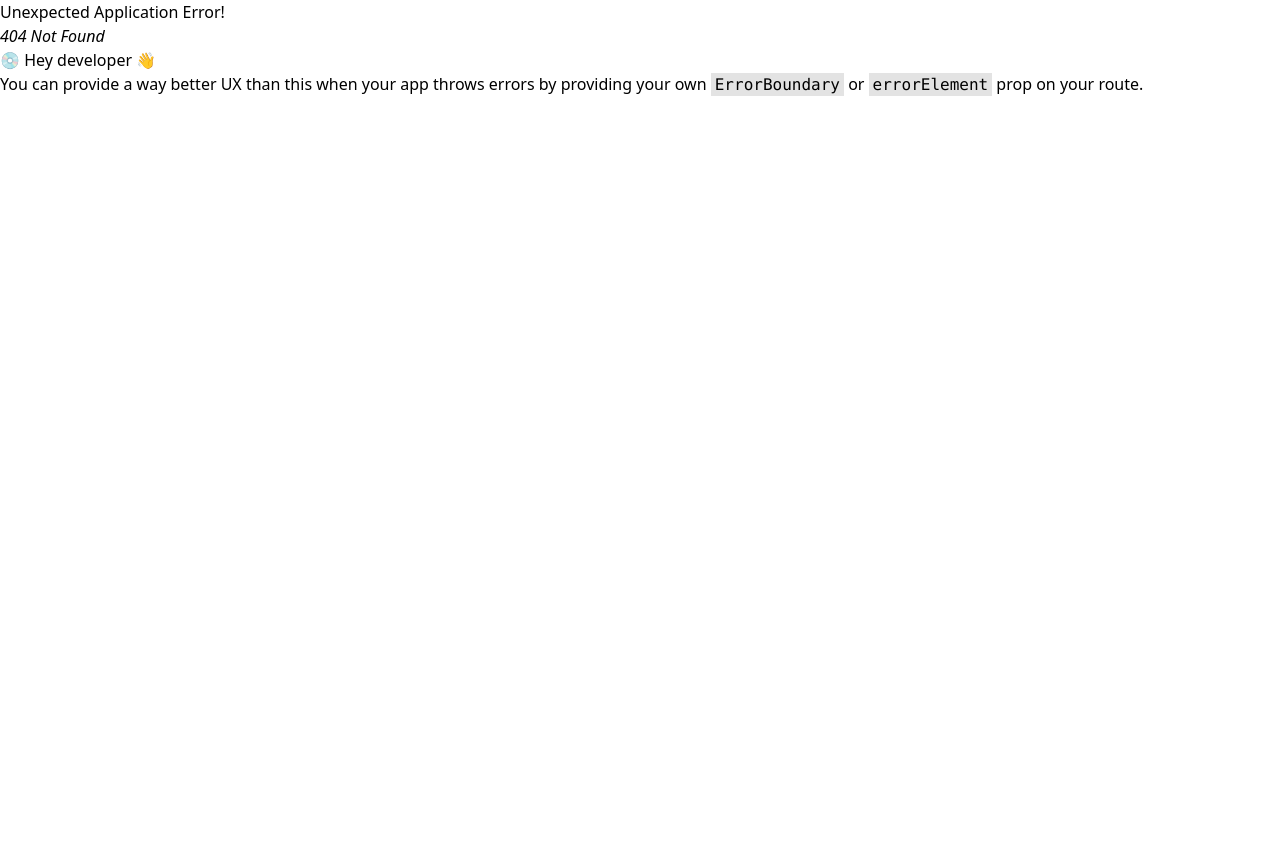
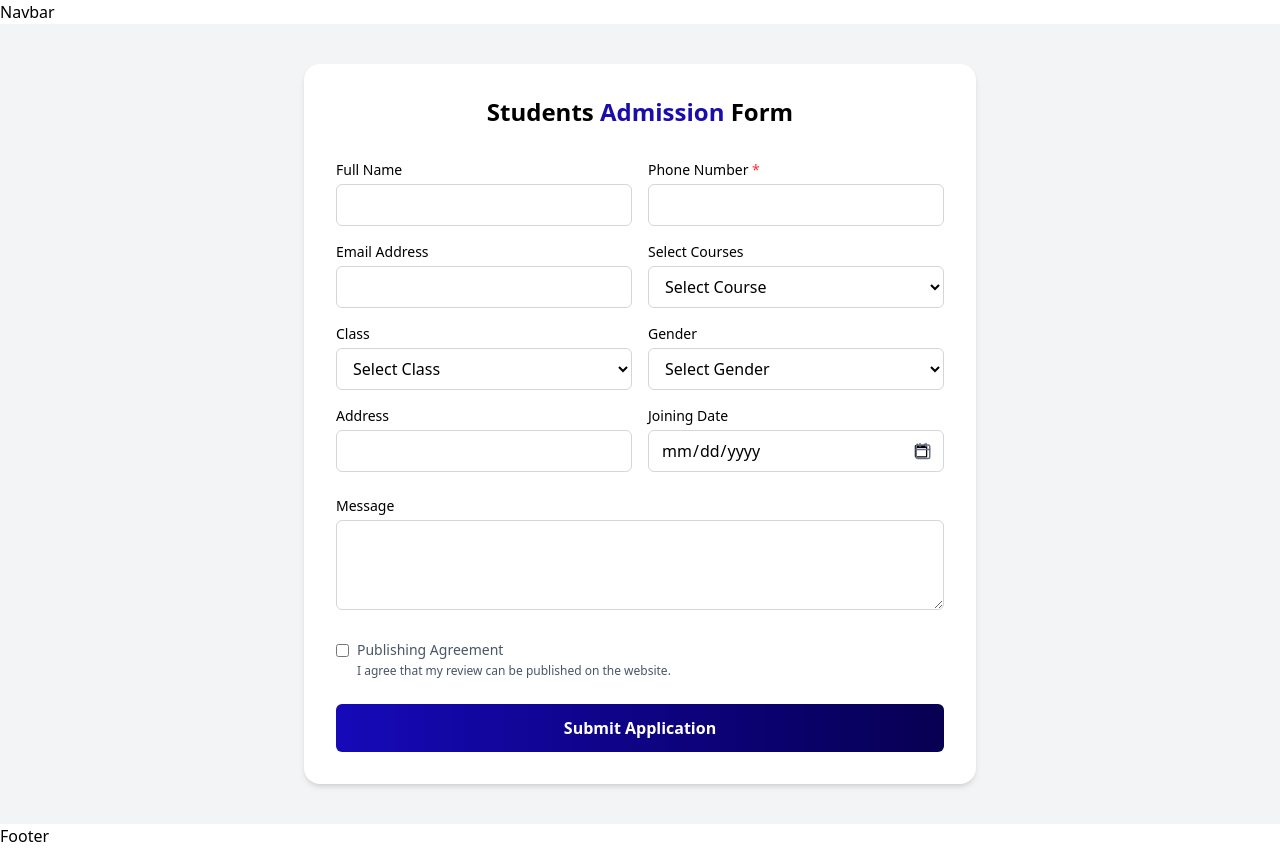
Before and after one commit to shakeeldev1/Codes-Thinker-Recurement, a React app: page /students-admission-form in a window 1280 px wide. Before the commit this address had no page. Before the commit the page ends 800 px from the top, so only its background shows below. Built offline with nearby package versions, Linux system fonts and the light colour scheme; the HTML template or start-up script is replaced by a standard one.

Commit message:
students admission form

```diff
--- a/src/App.jsx
+++ b/src/App.jsx
@@ -3,8 +3,8 @@ import './App.css'
 import Navbar from './components/common/Navbar';
 import Footer from './components/common/Footer';
 import Home from './pages/Home';
-import Jobs from './pages/ChoosePath';
 import ChoosePath from './pages/ChoosePath';
+import StudentsAdmissionForm from './pages/StudentsAdmissionForm';
 
 const MainComponent = () => {
   return (
@@ -20,7 +20,8 @@ const router = createBrowserRouter([
   {
     path: '/', element: <MainComponent />, children: [
       { path: '/', element: <Home /> },
-      {path: "/choose-path",element: <ChoosePath />}
+      {path: "/choose-path",element: <ChoosePath />},
+      {path: "/students-admission-form",element: <StudentsAdmissionForm/>},
     ]
   }
 ]);
--- a/src/pages/ChoosePath.jsx
+++ b/src/pages/ChoosePath.jsx
@@ -71,7 +71,7 @@ const ChoosePath = () => {
                     key={i}
                     className="flex items-center text-gray-700 transition-all duration-300 hover:translate-x-1"
                   >
-                    <span className="mr-2 text-lg font-bold text-transparent bg-clip-text bg-gradient-to-r from-[#1a84d2] to-[#070052]">
+                    <span className="mr-2 text-lg font-bold text-transparent bg-clip-text bg-gradient-to-r from-[#0f00aa] to-[#070052]">
                       ✔
                     </span>
                     {feature}
@@ -83,7 +83,8 @@ const ChoosePath = () => {
               <div className="text-center mt-auto">
                 <a
                   href={path.link}
-                  className="inline-block px-8 py-3 rounded-full font-semibold text-white bg-gradient-to-r from-[#544abe] to-[#070052] hover:from-[#070052] hover:to-[#1a84d2] transition-all duration-500 shadow-md hover:shadow-lg transform hover:-translate-y-1"
+
+                  className="inline-block px-8 py-3 rounded-full font-semibold text-white bg-gradient-to-r from-[#160ab9] to-[#070052]  hover:from-[#042741] hover:to-[#1a0dab] transition-all duration-500 shadow-md hover:shadow-lg transform hover:-translate-y-1"
                 >
                   {path.buttonText}
                 </a>
--- /dev/null
+++ b/src/pages/StudentsAdmissionForm.jsx
@@ -0,0 +1,192 @@
+import React, { useState } from "react";
+import { X, Calendar } from "lucide-react";
+
+const StudentAdmissionForm = () => {
+  const [formData, setFormData] = useState({
+    fullName: "",
+    phoneNumber: "",
+    email: "",
+    course: "",
+    class: "",
+    gender: "",
+    address: "",
+    joiningDate: "",
+    message: "",
+    agreement: false,
+  });
+
+  const handleChange = (e) => {
+    const { name, value, type, checked } = e.target;
+    setFormData({ ...formData, [name]: type === "checkbox" ? checked : value });
+  };
+
+  const handleSubmit = (e) => {
+    e.preventDefault();
+    console.log(formData);
+    alert("Application submitted successfully!");
+  };
+
+  return (
+    <div className="flex items-center justify-center min-h-screen bg-gray-100 px-4 py-7">
+      <div className="bg-white rounded-2xl shadow-md max-w-2xl w-full p-8 relative">
+
+
+        {/* Title */}
+        <h2 className="text-center text-2xl font-bold mb-8">
+          Students <span className="text-[#1a0dab]">Admission</span> Form
+        </h2>
+
+        {/* Form */}
+        <form onSubmit={handleSubmit} className="space-y-6">
+          <div className="grid md:grid-cols-2 gap-4">
+            <div>
+              <label className="block text-sm font-medium mb-1">Full Name</label>
+              <input
+                type="text"
+                name="fullName"
+                value={formData.fullName}
+                onChange={handleChange}
+                className="w-full border border-gray-300 rounded-md px-3 py-2 focus:outline-none focus:ring-2 focus:ring-[#1a0dab]"
+                required
+              />
+            </div>
+
+            <div>
+              <label className="block text-sm font-medium mb-1">
+                Phone Number <span className="text-red-500">*</span>
+              </label>
+              <input
+                type="tel"
+                name="phoneNumber"
+                value={formData.phoneNumber}
+                onChange={handleChange}
+                className="w-full border border-gray-300 rounded-md px-3 py-2 focus:outline-none focus:ring-2 focus:ring-[#1a0dab]"
+                required
+              />
+            </div>
+
+            <div>
+              <label className="block text-sm font-medium mb-1">Email Address</label>
+              <input
+                type="email"
+                name="email"
+                value={formData.email}
+                onChange={handleChange}
+                className="w-full border border-gray-300 rounded-md px-3 py-2 focus:outline-none focus:ring-2 focus:ring-[#1a0dab]"
+              />
+            </div>
+
+            <div>
+              <label className="block text-sm font-medium mb-1">Select Courses</label>
+              <select
+                name="course"
+                value={formData.course}
+                onChange={handleChange}
+                className="w-full border border-gray-300 rounded-md px-3 py-2 bg-white focus:outline-none focus:ring-2 focus:ring-[#1a0dab]"
+              >
+                <option value="">Select Course</option>
+                <option value="web-development">Web Development</option>
+                <option value="app-development">App Development</option>
+                <option value="digital-marketing">Digital Marketing</option>
+              </select>
+            </div>
+
+            <div>
+              <label className="block text-sm font-medium mb-1">Class</label>
+              <select
+                name="class"
+                value={formData.class}
+                onChange={handleChange}
+                className="w-full border border-gray-300 rounded-md px-3 py-2 bg-white focus:outline-none focus:ring-2 focus:ring-[#1a0dab]"
+              >
+                <option value="">Select Class</option>
+                <option value="9">Class 9</option>
+                <option value="10">Class 10</option>
+                <option value="11">Class 11</option>
+              </select>
+            </div>
+
+            <div>
+              <label className="block text-sm font-medium mb-1">Gender</label>
+              <select
+                name="gender"
+                value={formData.gender}
+                onChange={handleChange}
+                className="w-full border border-gray-300 rounded-md px-3 py-2 bg-white focus:outline-none focus:ring-2 focus:ring-[#1a0dab]"
+              >
+                <option value="">Select Gender</option>
+                <option value="male">Male</option>
+                <option value="female">Female</option>
+              </select>
+            </div>
+
+            <div>
+              <label className="block text-sm font-medium mb-1">Address</label>
+              <input
+                type="text"
+                name="address"
+                value={formData.address}
+                onChange={handleChange}
+                className="w-full border border-gray-300 rounded-md px-3 py-2 focus:outline-none focus:ring-2 focus:ring-[#1a0dab]"
+              />
+            </div>
+
+            <div className="relative">
+              <label className="block text-sm font-medium mb-1">Joining Date</label>
+              <input
+                type="date"
+                name="joiningDate"
+                value={formData.joiningDate}
+                onChange={handleChange}
+                className="w-full border border-gray-300 rounded-md px-3 py-2 focus:outline-none focus:ring-2 focus:ring-[#1a0dab]"
+              />
+              <Calendar
+                className="absolute right-3 top-9 text-gray-500 pointer-events-none"
+                size={18}
+              />
+            </div>
+          </div>
+
+          {/* Message */}
+          <div>
+            <label className="block text-sm font-medium mb-1">Message</label>
+            <textarea
+              name="message"
+              value={formData.message}
+              onChange={handleChange}
+              className="w-full border border-gray-300 rounded-md px-3 py-2 focus:outline-none focus:ring-2 focus:ring-[#1a0dab]"
+              rows="3"
+            ></textarea>
+          </div>
+
+          {/* Checkbox */}
+          <div className="flex items-start space-x-2">
+            <input
+              type="checkbox"
+              name="agreement"
+              checked={formData.agreement}
+              onChange={handleChange}
+              className="mt-1"
+            />
+            <label className="text-sm text-gray-600">
+              Publishing Agreement <br />
+              <span className="text-xs">
+                I agree that my review can be published on the website.
+              </span>
+            </label>
+          </div>
+
+          {/* Submit Button */}
+          <button
+            type="submit"
+            className="w-full py-3 rounded-md font-semibold text-white bg-gradient-to-r from-[#160ab9] to-[#070052]  hover:opacity-90 transition-all duration-300"
+          >
+            Submit Application
+          </button>
+        </form>
+      </div>
+    </div>
+  );
+};
+
+export default StudentAdmissionForm;
```
